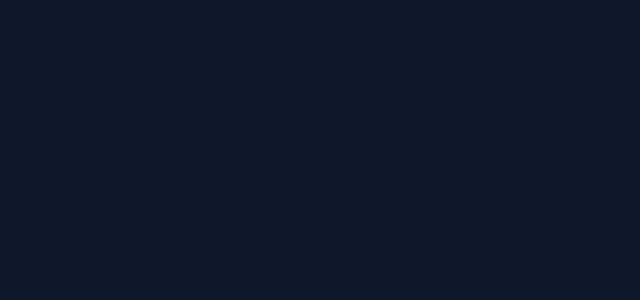
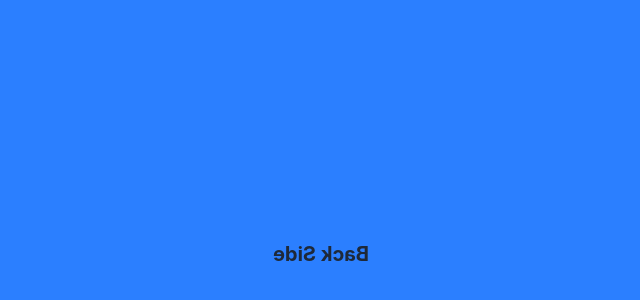
Before and after one commit to karimkane26/FramerTrain, a React (Vite) app: page / in a window 1280 px wide. Shown: the part 146-446 px from the top of the page, without its empty margins (319-959 px from the left). Built offline with nearby package versions, Linux system fonts and the light colour scheme.

Commit message:
functionality flipcard

```diff
--- a/src/App.tsx
+++ b/src/App.tsx
@@ -1,9 +1,13 @@
 import {motion} from 'motion/react'
+import { useState } from 'react'
 import PulsingButton from './components/PulsingButton'
 import BouncingLoader from './components/BouncingLoader'
+import FlippingCard from './components/FlippingCard'
+import { variants } from './variants'
 import './index.css'
+
 function App() {
-
+const [isVisible,setIsVisible] = useState(true)
   return (
     <div className="flex min-h-screen items-center justify-center bg-slate-900">
        {/* <motion.div className="size-75 rounded-full bg-yellow-300"
@@ -26,12 +30,14 @@
 
         <motion.div
         className='box'
-         variants={{
-          hidden: {opacity: 0,scale: 0},
-          visible: {opacity:1,scale: 1}
-        }}
+         variants={variants}
+        initial="hidden"
+        animate={isVisible ? "visible" : "hidden"}
+        exit="exit"
+        transition={{duration: 0.5}}
         >
         </motion.div>
+        <FlippingCard />
     </div>
   )
 }
--- /dev/null
+++ b/src/components/FlippingCard.tsx
@@ -0,0 +1,29 @@
+import React from 'react'
+import {useState} from 'react'
+
+const FlippingCard = () => {
+  const [isFlipped, setIsFlipped] = useState(false)
+
+  const handleFlip = () => {
+    setIsFlipped(!isFlipped)
+  }
+
+  return (
+    <div className="perspective-1000">
+      <div className="w-64 h-40 rounded-lg shadow-lg overflow-hidden transform-style-preserve-3d ">
+       <div className="absolute inset-0 bg-white flex items-center justify-center text-xl font-bold ">
+         <p className="text-gray-800">Front</p>
+       </div>
+
+     <div className="absolute inset-0 bg-blue-500 flex items-center justify-center text-xl font-bold text-gray-800 rotate-y-180 ">
+         <p className="text-gray-800">Back Side</p>
+       </div>
+
+
+      </div>
+
+    </div>
+  )
+}
+
+export default FlippingCard
--- a/src/index.css
+++ b/src/index.css
@@ -4,4 +4,5 @@
     width: 200px;
     border-radius: 100px;
     background-color: yellow;
+    height: 200px;
 }
--- /dev/null
+++ b/src/variants.tsx
@@ -0,0 +1,5 @@
+export const variants = {
+    hidden: {opacity: 1,scale: 0.6},
+    visible: {opacity:1,scale: 1},
+    exit: {opacity: 0,scale: 0.8}
+}
```
